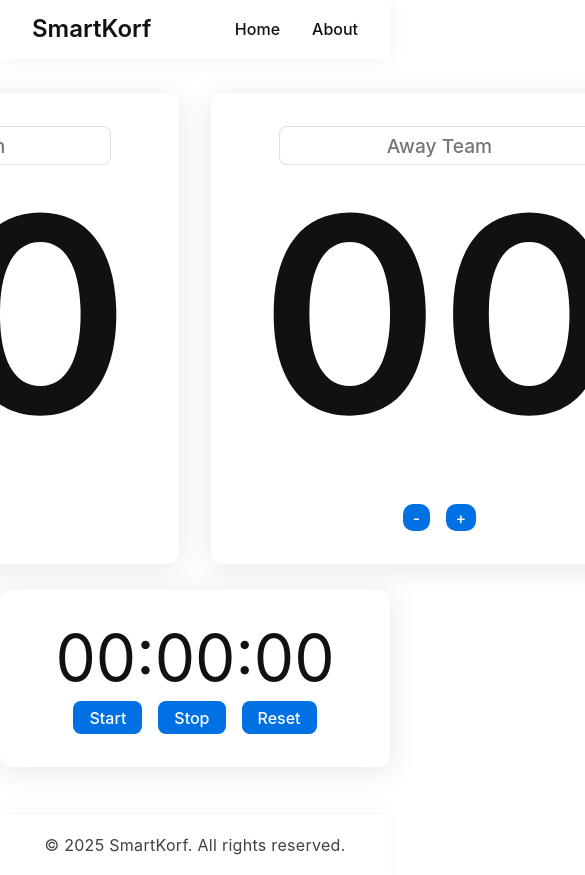
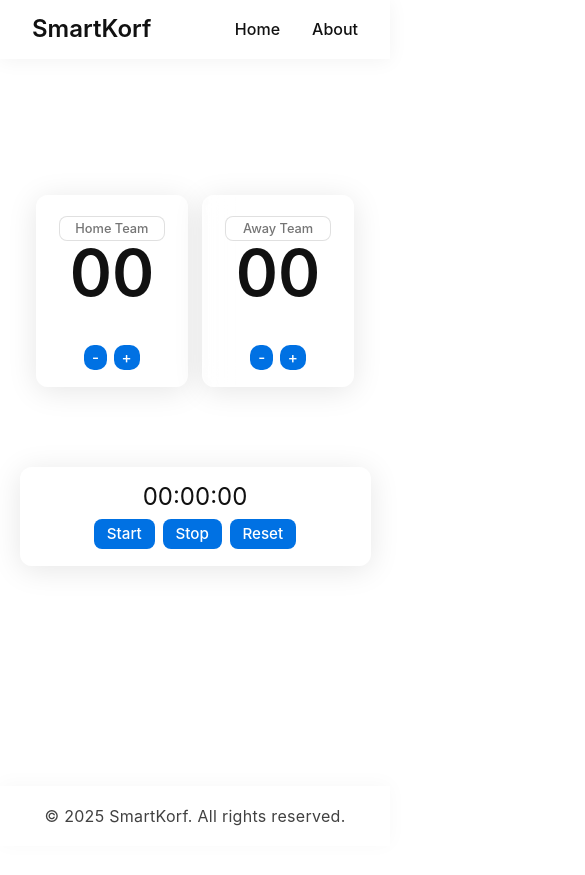
Before and after one commit to henriVanDerStelt/SmartKorf, a React (Create React App) app: page /ScoreBoard in a window 390 px wide. Shown: the top 875 px of the page, 585 px wide, since content can reach past the window. After the commit the page ends 846 px from the top, so only its background shows below. Built offline with nearby package versions, Linux system fonts and the light colour scheme.

Commit message:
app is now responsive

```diff
--- a/src/Components/Popup/popup.css
+++ b/src/Components/Popup/popup.css
@@ -1,3 +1,5 @@
+/* Hieronder vind je een verbeterde en mobiele-vriendelijke versie van je CSS. De React-component blijft hetzelfde; alleen de CSS is aangepast met extra responsive @media regels. */
+
 /* Overlay */
 .popup-overlay {
   position: fixed;
@@ -8,26 +10,22 @@
   display: flex;
   align-items: center;
   justify-content: center;
-  padding: 2rem; /* keep modal away from viewport edges */
+  padding: 2rem;
   z-index: 200;
   animation: popupFadeIn 0.2s ease-out;
 }
 
-/* Popup box (glassy) */
+/* Popup box */
 .popup-content {
   display: flex;
   flex-direction: row;
   width: 850px;
   max-width: 90%;
-
-  /* Keep modal vertically centered by limiting height and enabling internal scroll */
   max-height: 80vh;
   overflow: auto;
-
   background: rgba(255, 255, 255, 0.25);
   backdrop-filter: blur(18px) saturate(180%);
   -webkit-backdrop-filter: blur(18px) saturate(180%);
-
   border-radius: 16px;
   overflow: hidden;
   box-shadow: 0 10px 30px rgba(0,0,0,0.2);
@@ -39,7 +37,7 @@
   width: 45%;
   height: 100%;
   overflow: hidden;
-  position: relative; /* needed for overlay pseudo-element */
+  position: relative;
 }
 
 .popup-image {
@@ -49,7 +47,6 @@
   display: block;
 }
 
-/* subtle translucent overlay to increase contrast with right content */
 .popup-left::after {
   content: "";
   position: absolute;
@@ -66,7 +63,6 @@
   flex-direction: column;
 }
 
-/* Title */
 .popup-title {
   font-size: var(--font-size-h2);
   font-weight: var(--font-weight-semibold);
@@ -74,43 +70,11 @@
   color: var(--color-text);
 }
 
-/* Message */
 .popup-message {
   font-size: var(--font-size-p);
   line-height: var(--lh-normal);
   opacity: 0.85;
   margin-bottom: var(--space-md);
-}
-
-/* Device list + larger select */
-.popup-device-list {
-  display: flex;
-  gap: var(--space-sm);
-  align-items: center;
-  margin-bottom: var(--space-md);
-}
-
-.popup-select {
-  min-width: 320px;
-  max-width: 100%;
-  padding: 0.75rem 1rem;
-  border-radius: 10px;
-  border: 1px solid rgba(0, 0, 0, 0.12);
-  background: rgba(255, 255, 255, 0.9);
-  color: var(--color-text);
-  font-size: 1rem;
-  appearance: none;
-}
-
-@media (max-width: 560px) {
-  .popup-device-list {
-    flex-direction: column;
-    align-items: stretch;
-  }
-  .popup-select {
-    width: 100%;
-    min-width: auto;
-  }
 }
 
 /* Footer */
@@ -139,22 +103,13 @@
   border: none;
 }
 
-.popup-button--primary {
-  background: var(--color-accent);
-  color: #fff;
-}
+.popup-button--primary { background: var(--color-accent); color: #fff; }
 .popup-button--primary:hover { opacity: 0.85; }
 
-.popup-button--secondary {
-  background: #e5e5e5;
-  color: #111;
-}
+.popup-button--secondary { background: #e5e5e5; color: #111; }
 .popup-button--secondary:hover { background: #d8d8d8; }
 
-.popup-button--danger {
-  background: #ff3b30;
-  color: white;
-}
+.popup-button--danger { background: #ff3b30; color: white; }
 .popup-button--danger:hover { background: #e53228; }
 
 .popup-button--outline {
@@ -169,11 +124,126 @@
 
 .popup-close-left { border-radius: 8px; }
 
+/* -------------------------- */
+/* 📱 MOBILE RESPONSIVE LOGIC */
+/* -------------------------- */
+
+/* Tablets */
+@media (max-width: 860px) {
+  .popup-content {
+    flex-direction: column;
+    width: 95%;
+    max-height: 90vh;
+  }
+
+  .popup-left {
+    width: 100%;
+    max-height: 200px;
+  }
+
+  .popup-right {
+    width: 100%;
+    padding: 1.5rem;
+  }
+}
+
+/* Telefoons */
+@media (max-width: 560px) {
+  /* wissel close en connect button om op mobiel */
+  .popup-footer-left {
+    order: 2;
+  }
+  .popup-footer-right {
+    order: 1;
+  }
+  .popup-content {
+    width: 95%;
+    max-width: 95%;
+    margin: 1rem; /* extra margin op mobiel */
+    border-radius: 12px;
+  }
+
+  .popup-overlay {
+    padding: 1rem;
+  }
+
+  /* afbeelding verbergen op telefoon */
+  .popup-left {
+    display: none;
+  }
+
+  .popup-right {
+    width: 100%;
+    padding: 1.2rem;
+  }
+
+  .popup-title {
+    font-size: 1.3rem;
+  }
+
+  .popup-message {
+    font-size: 0.95rem;
+  }
+
+  .popup-footer {
+    flex-direction: column;
+    gap: 0.75rem;
+  }
+
+  .popup-footer-left,
+  .popup-footer-right {
+    width: 100%;
+    justify-content: flex-end;
+  }
+
+  .popup-button {
+    width: 100%;
+    padding: 0.75rem 1rem;
+  }
+}
+
+  .popup-overlay {
+    padding: 0;
+  }
+
+  .popup-left {
+    max-height: 150px;
+  }
+
+  .popup-right {
+    padding: 1.2rem;
+  }
+
+  .popup-title {
+    font-size: 1.3rem; /* kleinere titel op mobiel */
+  }
+
+  .popup-message {
+    font-size: 0.95rem;
+  }
+
+  .popup-footer {
+    flex-direction: column;
+    gap: 0.75rem;
+  }
+
+  .popup-footer-left,
+  .popup-footer-right {
+    width: 100%;
+    justify-content: flex-end;
+  }
+
+  .popup-button {
+    width: 100%;
+    padding: 0.75rem 1rem;
+  }
+
 /* Animations */
 @keyframes popupFadeIn {
   from { opacity: 0; }
   to { opacity: 1; }
 }
+
 @keyframes popupSlideUp {
   from { opacity: 0; transform: translateY(20px) scale(0.97); }
   to { opacity: 1; transform: translateY(0) scale(1); }
--- a/src/Components/ScoreCounter/scorecounter.css
+++ b/src/Components/ScoreCounter/scorecounter.css
@@ -1,5 +1,7 @@
 .score {
-    font-size: 17rem;
+    /* responsive score: large on desktop, scales down on smaller screens */
+    font-size: clamp(4rem, 12vw, 17rem);
+    line-height: 1;
 }
 
 .button-container {
@@ -21,6 +23,18 @@
     font-weight: var(--font-weight-medium);
 }
 
+/* Slightly smaller buttons on small screens */
+@media (max-width: 520px) {
+    .score-button {
+        padding: 0.18rem 0.5rem;
+        font-size: 0.95rem;
+    }
+
+    .button-container {
+        gap: 0.4rem;
+    }
+}
+
 .team-name-input {
     font-size: 1.2rem;
     padding: 0.4rem 0.6rem;
@@ -30,3 +44,14 @@
     font-family: var(--font-main);
     font-weight: var(--font-weight-medium);
 }
+
+@media (max-width: 520px) {
+    .team-name-input {
+        font-size: 0.8rem;
+        padding: 0.25rem 0.4rem;
+        width: 90%;
+        max-width: 220px;
+        display: block;
+        margin: 0.25rem auto 0;
+    }
+}
--- a/src/Components/Timer/timer.css
+++ b/src/Components/Timer/timer.css
@@ -13,13 +13,17 @@
     margin-top: -70px;
     margin-bottom: var(--space-lg);
     text-align: center;
-    width: 1030px;
+    width: 100%;
+    max-width: 1030px;
+    box-sizing: border-box;
 }
 
 .time {
     font-size: 4rem;
     font-weight: var(--font-weight-bold);
     color: var(--color-text);
+    /* responsive font */
+    font-size: clamp(1.5rem, 6vw, 4rem);
 }
 
 .timer-buttons {
@@ -39,3 +43,31 @@
     font-family: var(--font-main);
     font-weight: var(--font-weight-medium);
 }
+
+/* Adjust layout when viewport is narrow so timer stays visible under scores */
+@media (max-width: 1100px) {
+    .timer-container {
+        margin-top: -30px;
+        padding: var(--space-sm) var(--space-md);
+    }
+}
+
+@media (max-width: 700px) {
+    .timer-container {
+        margin-top: 12px;
+        margin-bottom: 220px;
+        padding: var(--space-sm);
+        width: 90%;
+    }
+
+    .timer-buttons {
+        gap: 0.5rem;
+        flex-wrap: wrap;
+        justify-content: center;
+    }
+
+    .timer-button {
+        padding: 0.35rem 0.8rem;
+        font-size: 0.95rem;
+    }
+}
--- a/src/Pages/ScoreBoard/scoreboard.css
+++ b/src/Pages/ScoreBoard/scoreboard.css
@@ -5,6 +5,7 @@
     justify-content: center;
     padding: var(--space-lg);
     margin-top: -30px;
+    gap: var(--space-md);
 }
 
 .score-container {
@@ -17,7 +18,11 @@
     padding: var(--space-md) var(--space-lg);
     margin: var(--space-sm);
     text-align: center;
-    width: 500px;
+    box-sizing: border-box;
+    /* Keep scores side-by-side while allowing them to scale */
+    flex: 0 1 48%;
+    width: 48%;
+    max-width: 500px;
 }
 
 /* Center the timer component horizontally on the page */
@@ -26,5 +31,42 @@
     justify-content: center;
     align-items: center;
     width: 100%;
-    margin-top: var(--space-md);
+        margin-top: var(--space-md);
 }
+
+/* Responsive tweaks */
+@media (max-width: 1100px) {
+    .scoreboard-container {
+        padding: var(--space-md);
+        gap: var(--space-sm);
+        margin-top: 100px;
+    }
+
+    .score-container {
+        padding: var(--space-sm) var(--space-md);
+    }
+}
+
+/* On very narrow screens, keep the two score boxes next to each other but reduce sizes */
+@media (max-width: 520px) {
+    .scoreboard-container {
+        gap: 0.4rem;
+    }
+
+    .score-container {
+        flex: 0 1 48%;
+        width: 48%;
+        padding: var(--space-sm);
+        margin: 0.25rem;
+    }
+
+    /* Make sure the input fits and the team name is readable */
+    .score-container .team-name-input {
+        font-size: 0.8rem;
+        padding: 0.25rem 0.4rem;
+        width: 90%;
+        max-width: 220px;
+        display: block;
+        margin: 0.25rem auto 0;
+    }
+}
```
